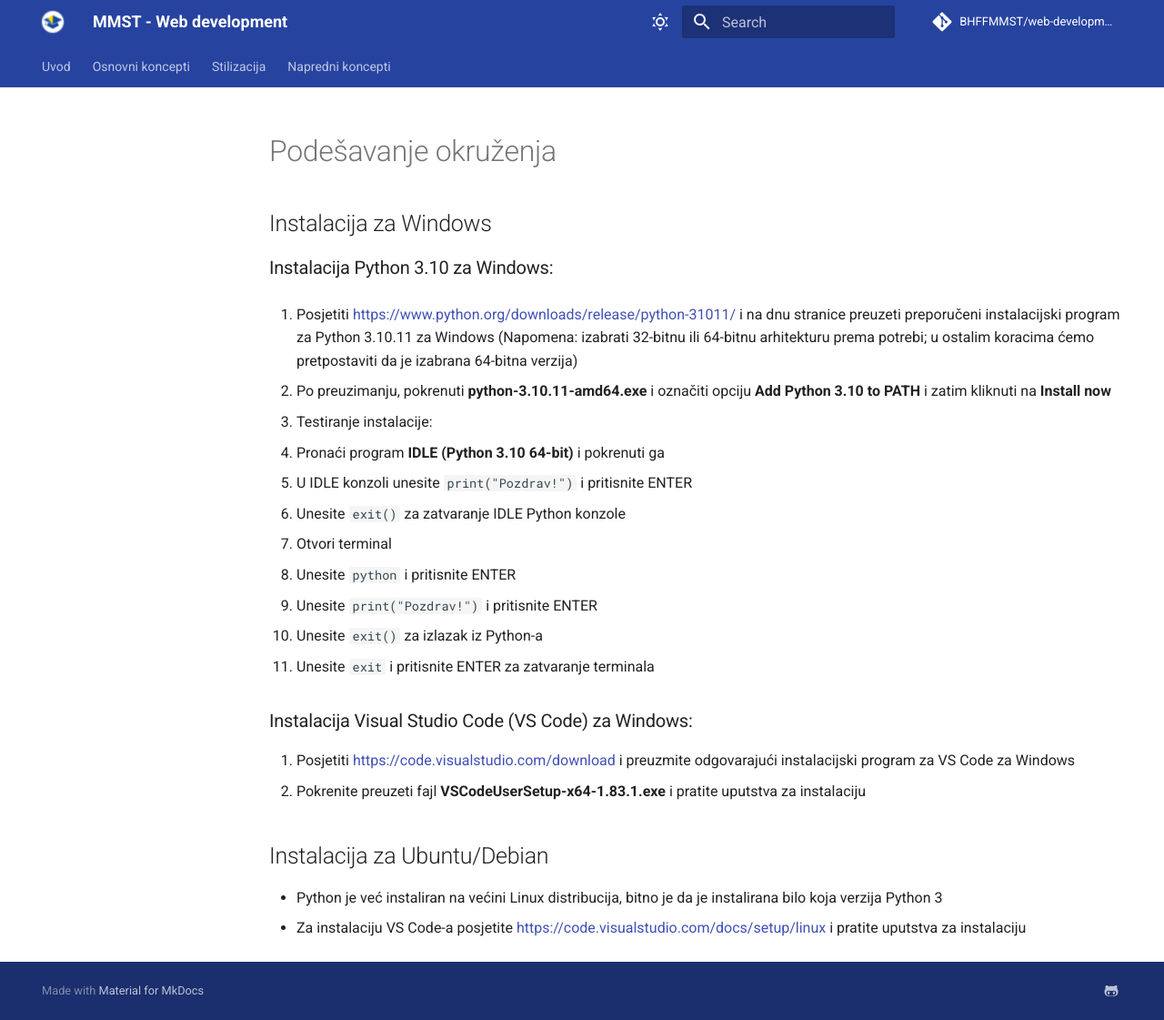
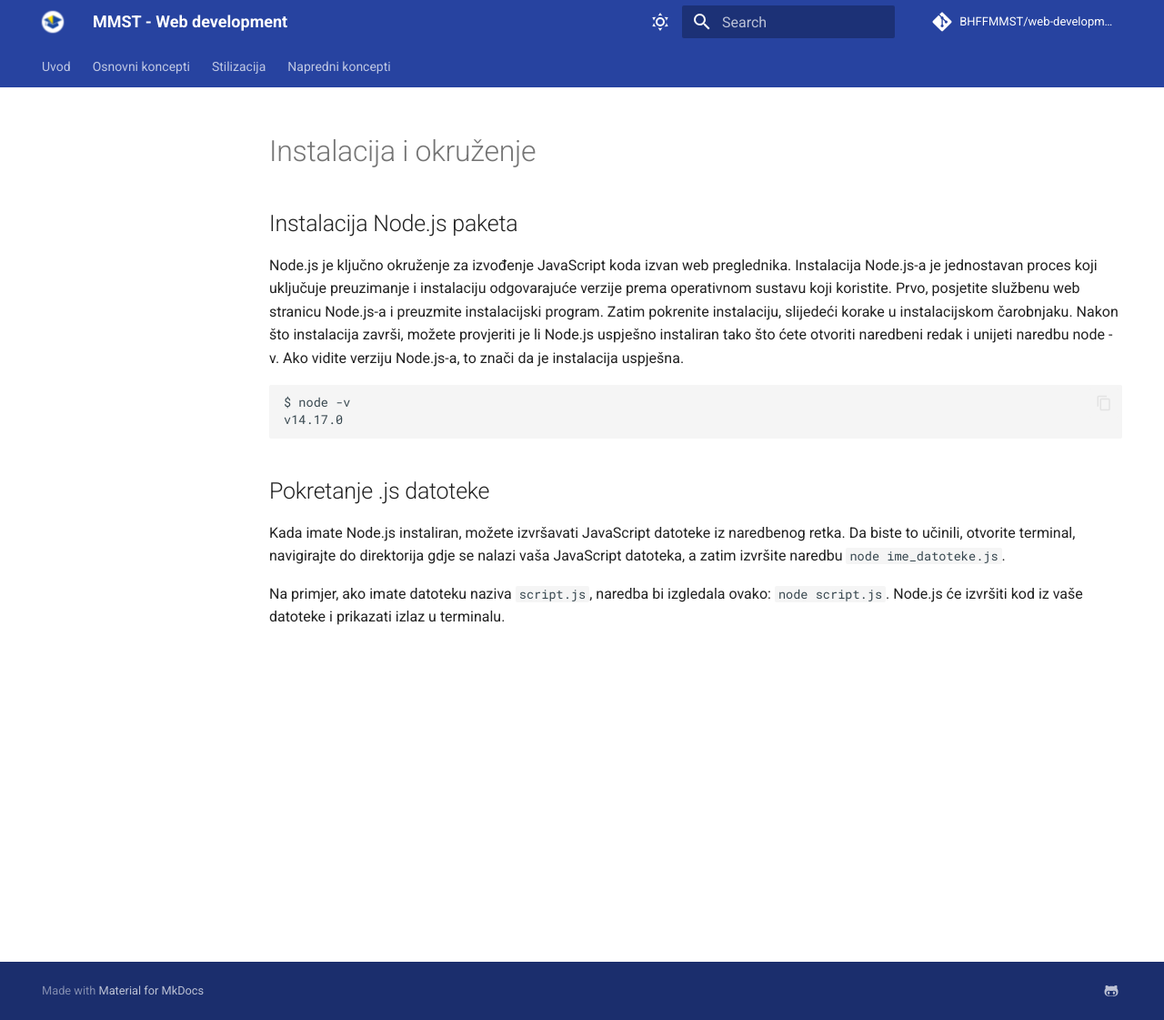
Before and after one commit to BHFFMMST/Web-development, an MkDocs documentation site: the page built from docs/content/intermediate/setup.md, in a window 1280 px wide and 1121 px high. Shown: the whole window at 91% size. Built offline with MkDocs 1.6.1 and Material for MkDocs 9.7.7, drawn with Linux system fonts in a browser that asks for light colours; comment, search, counter and statistics services are not loaded.

Commit message:
Added more sections for `JavaScript` tutorial

````diff
--- a/docs/content/intermediate/setup.md
+++ b/docs/content/intermediate/setup.md
@@ -1,30 +1,16 @@
-# Podešavanje okruženja
+# Instalacija i okruženje
 
-## Instalacija za Windows
+## Instalacija Node.js paketa
 
-### Instalacija Python 3.10 za Windows:
+Node.js je ključno okruženje za izvođenje JavaScript koda izvan web preglednika. Instalacija Node.js-a je jednostavan proces koji uključuje preuzimanje i instalaciju odgovarajuće verzije prema operativnom sustavu koji koristite. Prvo, posjetite službenu web stranicu Node.js-a i preuzmite instalacijski program. Zatim pokrenite instalaciju, slijedeći korake u instalacijskom čarobnjaku. Nakon što instalacija završi, možete provjeriti je li Node.js uspješno instaliran tako što ćete otvoriti naredbeni redak i unijeti naredbu node -v. Ako vidite verziju Node.js-a, to znači da je instalacija uspješna.
 
-1. Posjetiti [https://www.python.org/downloads/release/python-31011/](https://www.python.org/downloads/release/python-31011/) i na dnu stranice preuzeti preporučeni instalacijski program za Python 3.10.11 za Windows (Napomena: izabrati 32-bitnu ili 64-bitnu arhitekturu prema potrebi; u ostalim koracima ćemo pretpostaviti da je izabrana 64-bitna verzija)
+```bash
+$ node -v
+v14.17.0
+```
 
-2. Po preuzimanju, pokrenuti **python-3.10.11-amd64.exe** i označiti opciju **Add Python 3.10 to PATH** i zatim kliknuti na **Install now**
+## Pokretanje .js datoteke
 
-3. Testiranje instalacije:
-   - Pronaći program **IDLE (Python 3.10 64-bit)** i pokrenuti ga
-   - U IDLE konzoli unesite `print("Pozdrav!")` i pritisnite ENTER
-   - Unesite `exit()` za zatvaranje IDLE Python konzole
-   - Otvori terminal
-   - Unesite `python` i pritisnite ENTER
-   - Unesite `print("Pozdrav!")` i pritisnite ENTER
-   - Unesite `exit()` za izlazak iz Python-a
-   - Unesite `exit` i pritisnite ENTER za zatvaranje terminala
+Kada imate Node.js instaliran, možete izvršavati JavaScript datoteke iz naredbenog retka. Da biste to učinili, otvorite terminal, navigirajte do direktorija gdje se nalazi vaša JavaScript datoteka, a zatim izvršite naredbu `node ime_datoteke.js`.
 
-### Instalacija Visual Studio Code (VS Code) za Windows:
-
-1. Posjetiti [https://code.visualstudio.com/download](https://code.visualstudio.com/download) i preuzmite odgovarajući instalacijski program za VS Code za Windows
-2. Pokrenite preuzeti fajl **VSCodeUserSetup-x64-1.83.1.exe** i pratite uputstva za instalaciju
-
-
-## Instalacija za Ubuntu/Debian
-
-- Python je već instaliran na većini Linux distribucija, bitno je da je instalirana bilo koja verzija Python 3
-- Za instalaciju VS Code-a posjetite [https://code.visualstudio.com/docs/setup/linux](https://code.visualstudio.com/docs/setup/linux) i pratite uputstva za instalaciju
+Na primjer, ako imate datoteku naziva `script.js`, naredba bi izgledala ovako: `node script.js`. Node.js će izvršiti kod iz vaše datoteke i prikazati izlaz u terminalu.
````
Also changed, not shown: docs/content/intermediate/grananje/index.md (added, +106 -0 lines), docs/content/intermediate/index.md (+2 -2 lines), docs/content/intermediate/operatori/index.md (added, +47 -0 lines), docs/content/intermediate/osnove/index.md (added, +52 -0 lines), docs/content/intermediate/resources.md (+3 -0 lines), docs/content/intermediate/stringovi/index.md (added, +55 -0 lines).
